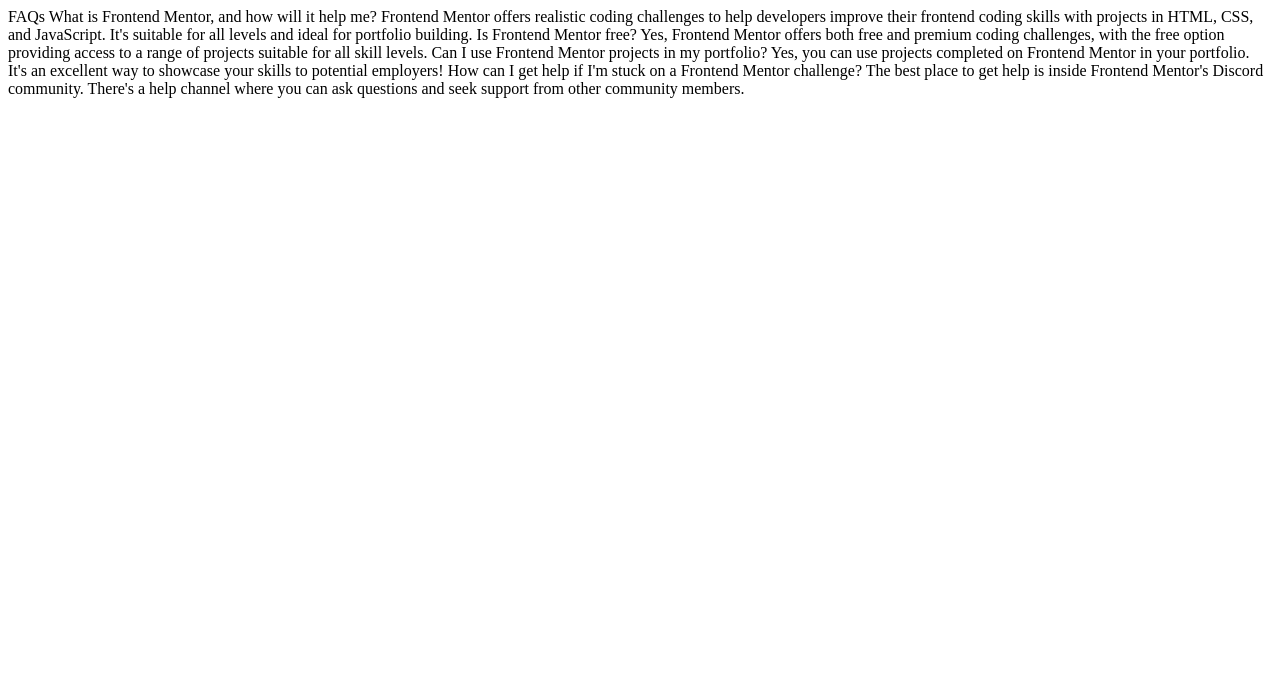
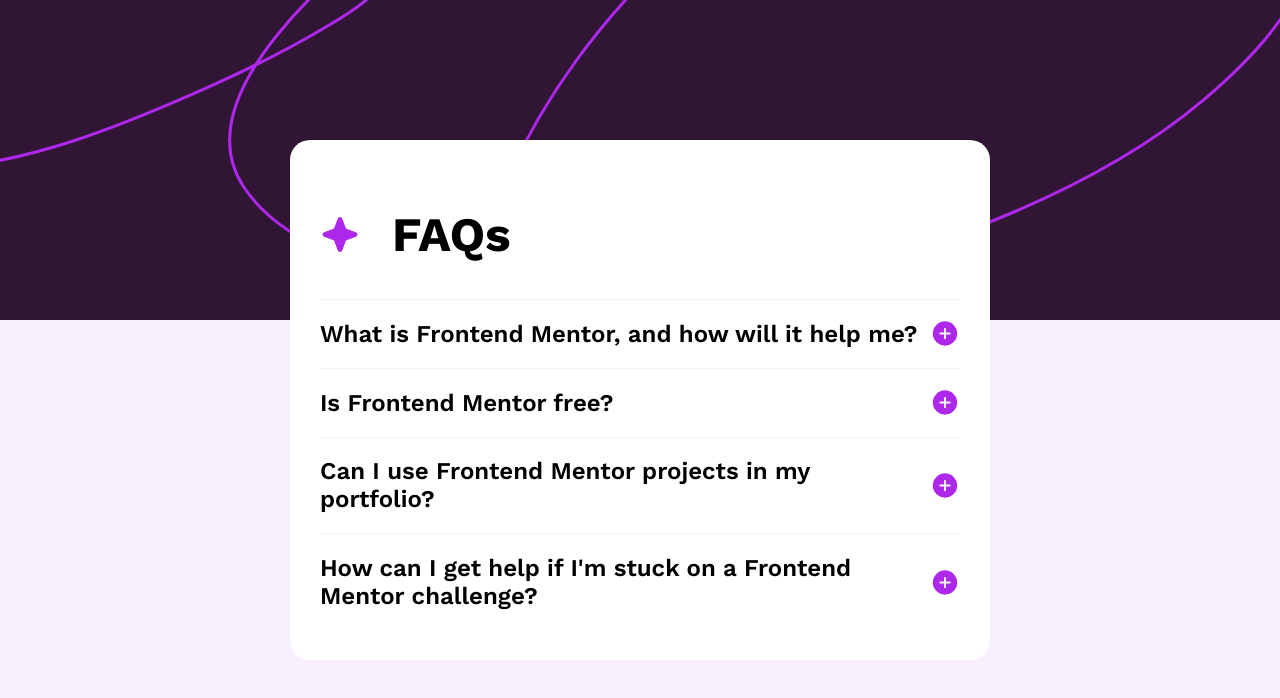
Before and after one commit to FabianoTerdenge/faq-accordion, a plain HTML site: page index.html in a window 1280 px wide. Drawn offline with Linux system fonts and the light colour scheme.

Commit message:
add basic styles and open close functionality of answeres

```diff
--- a/index.html
+++ b/index.html
@@ -16,28 +16,36 @@
 
 <body>
   <main>
-    FAQs
-
-    What is Frontend Mentor, and how will it help me?
-
-    Frontend Mentor offers realistic coding challenges to help developers improve their
-    frontend coding skills with projects in HTML, CSS, and JavaScript. It's suitable for
-    all levels and ideal for portfolio building.
-
-    Is Frontend Mentor free?
-
-    Yes, Frontend Mentor offers both free and premium coding challenges, with the free
-    option providing access to a range of projects suitable for all skill levels.
-
-    Can I use Frontend Mentor projects in my portfolio?
-
-    Yes, you can use projects completed on Frontend Mentor in your portfolio. It's an excellent
-    way to showcase your skills to potential employers!
-
-    How can I get help if I'm stuck on a Frontend Mentor challenge?
-
-    The best place to get help is inside Frontend Mentor's Discord community. There's a help
-    channel where you can ask questions and seek support from other community members.
+    <div class="headline"> <img src="assets/images/icon-star.svg">
+      <h1>FAQs</h1>
+    </div>
+    <div class="item" onclick="openAnswere(0)">
+      <h2>What is Frontend Mentor, and how will it help me?</h2><img class="clickable"
+        src="assets/images/icon-plus.svg">
+    </div>
+    <p class="hide" >Frontend Mentor offers realistic coding challenges to help developers improve their
+      frontend coding skills with projects in HTML, CSS, and JavaScript. It's suitable for
+      all levels and ideal for portfolio building.
+    </p>
+    <div class="item"onclick="openAnswere(1)">
+      <h2>Is Frontend Mentor free?</h2><img class="clickable" src="assets/images/icon-plus.svg">
+    </div>
+    <p class="hide" >Yes, Frontend Mentor offers both free and premium coding challenges, with the free
+      option providing access to a range of projects suitable for all skill levels.
+    </p>
+    <div class="item" onclick="openAnswere(2)">
+      <h2>Can I use Frontend Mentor projects in my portfolio?</h2><img src="assets/images/icon-plus.svg">
+    </div>
+    <p class="hide">Yes, you can use projects completed on Frontend Mentor in your portfolio. It's an
+      excellent
+      way to showcase your skills to potential employers!
+    </p>
+    <div class="item" onclick="openAnswere(3)">
+      <h2>How can I get help if I'm stuck on a Frontend Mentor challenge?</h2><img src="assets/images/icon-plus.svg">
+    </div>
+    <p class="hide">The best place to get help is inside Frontend Mentor's Discord community. There's a
+      help
+      channel where you can ask questions and seek support from other community members.</p>
   </main>
 </body>
 
--- a/script.js
+++ b/script.js
@@ -0,0 +1,7 @@
+function openAnswere(id){
+    let answere = document.getElementsByTagName("p");
+    console.log(answere);
+    if(id > answere.length || id < 0)return;
+    answere[id].classList.toggle("hide");
+
+}
--- a/style.css
+++ b/style.css
@@ -0,0 +1,75 @@
+* {
+    --custom-White: hsl(0, 0%, 100%);
+    --custom-Light-pink: hsl(275, 100%, 97%);
+    --custom-Grayish-purple: hsl(292, 16%, 49%);
+    --custom-Dark-purple: hsl(292, 42%, 14%);
+}
+@font-face {
+    font-family: worksansitalic;
+    src: url(assets/fonts/WorkSans-Italic-VariableFont_wght.ttf);
+}
+@font-face {
+    font-family: worksansvar;
+    src: url(assets/fonts/WorkSans-VariableFont_wght.ttf);
+}
+body {
+    min-height: 100vh;
+    margin: 0px;
+    background: url(assets/images/background-pattern-desktop.svg) no-repeat top center fixed;
+    background-color: var(--custom-Light-pink);
+    display: flex;
+    justify-content: center;
+}
+.headline {
+    display: flex;
+    flex-direction: row;
+    align-items: center;
+    padding: 24px 0;
+}
+main {
+    background-color: var(--custom-White);
+    display: flex;
+    flex-direction: column;
+    width: 50%;
+    border-radius: 20px;
+    padding: 30px;
+    height: fit-content;
+    margin: auto;
+}
+.desktop {
+    background: url(assets/images/background-pattern-mobile.svg);
+}
+p {
+    font-size: 16px;
+    color: var(--custom-Grayish-purple);
+    font-family: worksansvar;
+    font-weight: 400;
+}
+.hide {
+    display: none;
+}
+h1 {
+    padding-left: 2rem;
+    font-family: worksansvar;
+    font-weight: 700;
+    font-size: 3rem;
+    margin: 12px 0;
+}
+h2{
+    padding-right:8px;
+    font-family: worksansvar;
+    font-weight: 600;
+}
+
+.item {
+    display: flex;
+    flex-direction: row;
+    align-items: center;
+    justify-content: space-between;
+    cursor: pointer;
+    border-top: 1px solid var(--custom-Light-pink);
+}
+
+.item:hover{
+    color: var(--custom-Dark-purple);
+}
```
